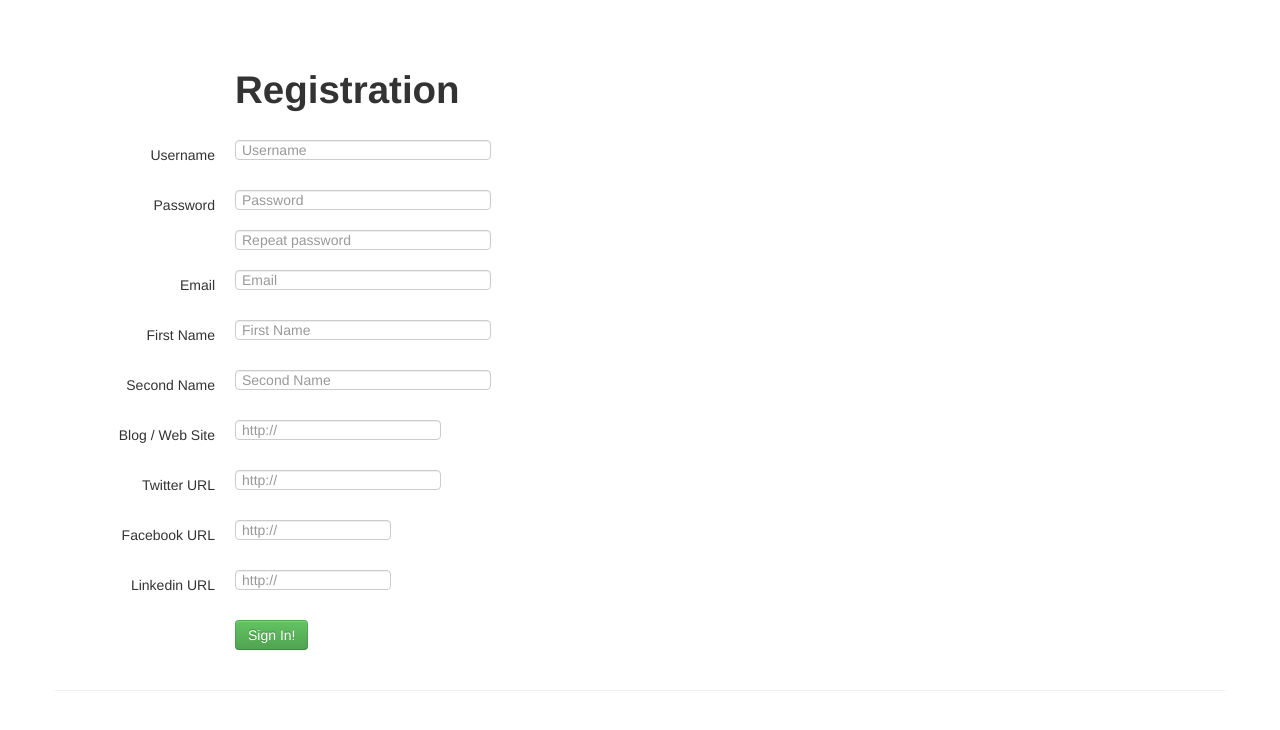
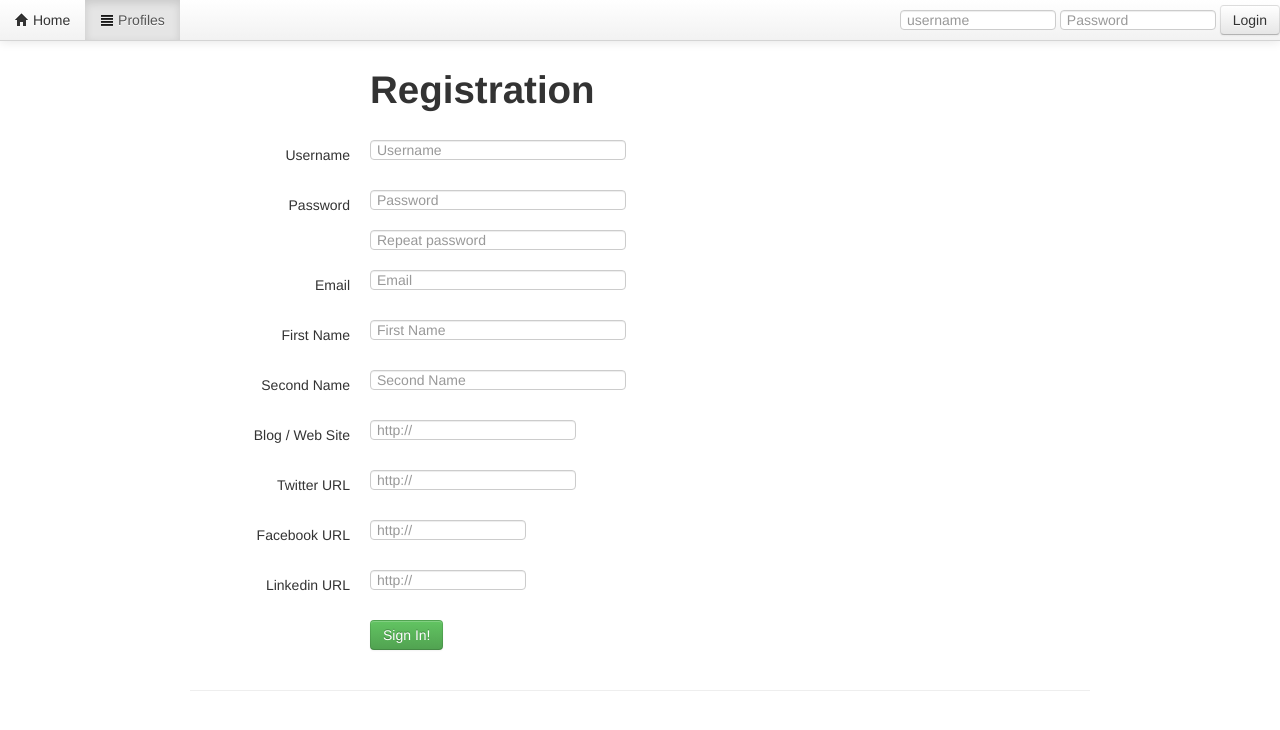
Before and after one commit to koalalorenzo/InnLabAffinity, a Flask app: page /user/new in a window 1280 px wide. Shown: the top 730 px of the page. Run offline with Flask 2, Linux system fonts and the light colour scheme; parts of the project's set-up code (start-up, migrations or seed data) failed here and were passed over; some libraries are stand-ins or nearby versions.

Commit message:
Implemented top menu

```diff
--- a/innlabaffinity/templates/layout.html
+++ b/innlabaffinity/templates/layout.html
@@ -18,6 +18,10 @@
         padding-top: 60px;
         padding-bottom: 40px;
       }
+
+      .container {
+        max-width: 900px !important;
+      }
     </style>
     <link href="/static/bootstrap/css/bootstrap-responsive.css" rel="stylesheet">
 
@@ -29,6 +33,34 @@
 
   <body>
     <div class="container">
+        <div class="navbar navbar-fixed-top ">
+            <div class="navbar-inner">
+                <ul class="nav">
+                    <li {% if page == "home" or not page %}class="active"{% endif %}><a href="/"><i class="icon-home"></i> Home</a></li>
+                    <li {% if page == "profile" %}class="active"{% endif %}><a href="/profiles"><i class="icon-align-justify"></i> Profiles</a></li>
+                </ul>
+                {% if user %}
+                <ul class="nav pull-right">
+                    <li class="dropdown">
+                        <a href="#" class="dropdown-toggle" data-toggle="dropdown">
+                          <i class="icon-user"></i> Account <b class="caret"></b>
+                        </a>
+                          <ul class="dropdown-menu">
+                            <li {% if page == "editProfile" %}class="active"{% endif %}><a href="/user/edit"><i class="icon-wrench"></i> Settings</a></li>
+                            <li class="divider"></li>
+                            <li><a href="/user/logout"><i class="icon-off"></i> Logout</a></li>
+                          </ul>
+                    </li>
+                </ul>
+                {% else %}
+                <form action="/user/login" method="post" class="navbar-form pull-right">
+                  <input class="span2" name="username" type="text" placeholder="username">
+                  <input class="span2" name="password" type="password" placeholder="Password">
+                  <button type="submit" class="btn">Login</button>
+                </form>
+                {% endif %}
+            </div>
+        </div>
         {% with messages = get_flashed_messages(with_categories=true) %}{% if messages %}
             {% for category, message in messages %}
                 <div class="alert alert-{{ category }}">
--- a/innlabaffinity/views/auth.py
+++ b/innlabaffinity/views/auth.py
@@ -8,7 +8,7 @@ from flask import abort
 from flask import redirect
 from flask import flash
 
-from opinionbag.objects import User, get_user
+from innlabaffinity.objects import User, get_user
 import datetime
 
 @app.route("/user/login", methods=['GET', 'POST'])
```
Also changed, not shown: innlabaffinity/views/homepage.py (+7 -2 lines).
